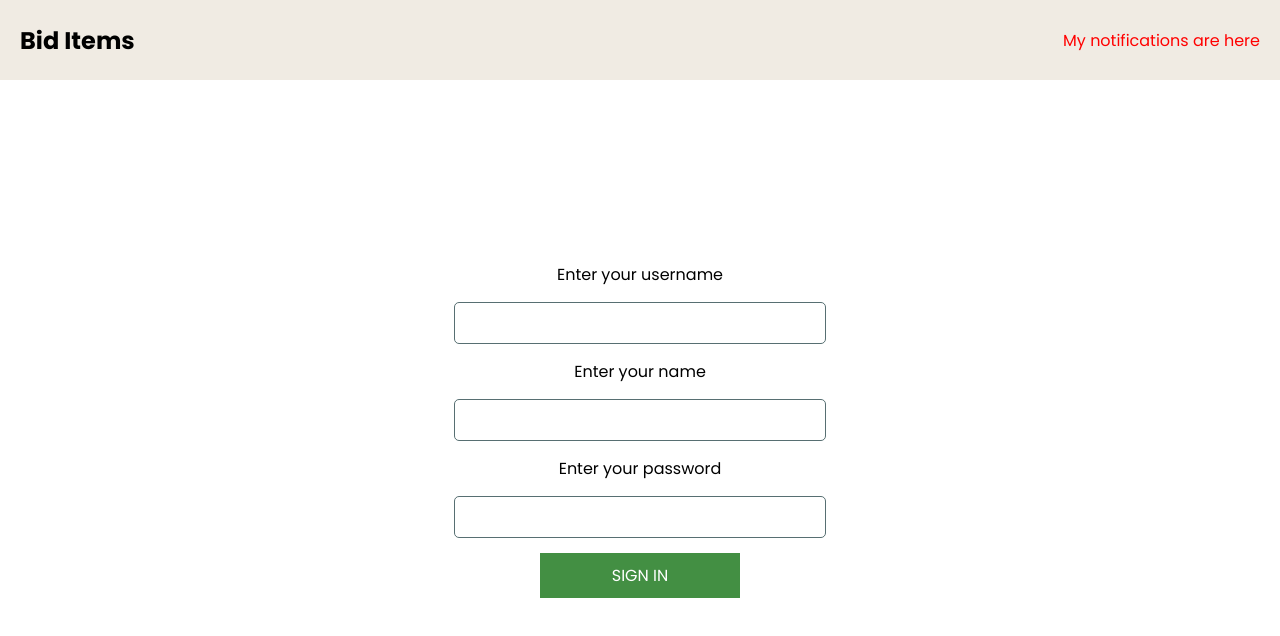
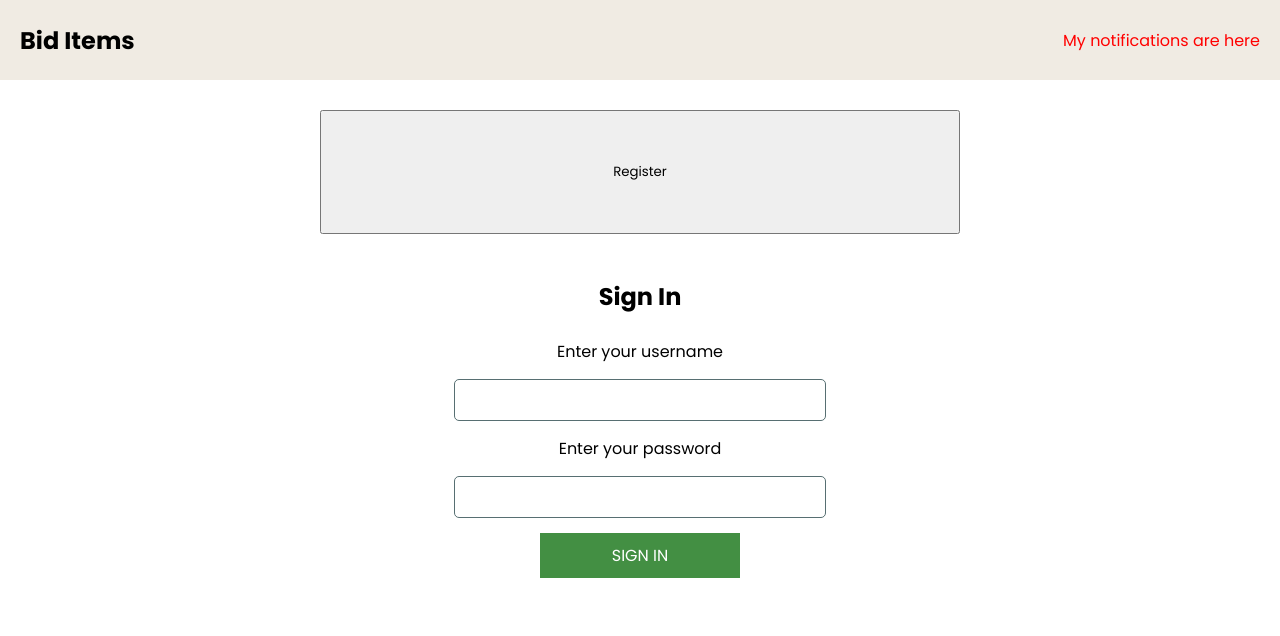
Before and after one commit to cryptozachary/bidding-system, a React (Create React App) app in the folder client/: page / in a window 1280 px wide. Shown: the top 636 px of the page. Built offline with nearby package versions, Linux system fonts and the light colour scheme; no server answers.

Commit message:
working on auth

```diff
--- a/client/src/App.css
+++ b/client/src/App.css
@@ -30,7 +30,7 @@ body {
 /* --------Stylesheet for the Home component ------*/
 .home__form {
   width: 100%;
-  height: 80vh;
+  /* height: 80vh; */
   padding: 20px;
   display: flex;
   align-items: center;
@@ -136,3 +136,19 @@ th {
 .bidProduct__name {
   margin-bottom: 20px;
 }
+
+.user-path-button-container {
+  display: flex;
+  flex-direction: column;
+  align-items: center;
+}
+
+.user-path-button {
+  width: 50%;
+  padding: 50px
+}
+
+.home-form-title {
+  margin-top: 25px;
+  margin-bottom: 25px;
+}
--- a/client/src/App.js
+++ b/client/src/App.js
@@ -17,7 +17,6 @@ function App() {
         <Nav socket={socket} />
         <Routes>
           <Route path="/" element={<Home />} />
-          <Route path="/signin" element={<Home />} />
           <Route path='/feet' render={() => <h1>Feet!</h1>} />
           <Route path="/products" element={<Products />} />
           <Route path="/products/add" element={<AddProduct socket={socket} />} />
--- a/client/src/components/Addproduct.js
+++ b/client/src/components/Addproduct.js
@@ -21,6 +21,7 @@ const AddProduct = ({ socket }) => {
 
         // send data to createproduct api with axios, send json object
         axios.post('http://localhost:4000/addproduct', productData)
+
         // send socketio the same data
         socket.emit('addProduct', productData)
         navigate('/products');
--- a/client/src/components/Home.js
+++ b/client/src/components/Home.js
@@ -9,11 +9,36 @@ const Home = () => {
     const [userName, setUserName] = useState('')
     const [name, setName] = useState('')
     const [password, setPassword] = useState('')
+    const [userPath, setUserPath] = useState({
+        signIn: false,
+        register: true
+    })
+    const [buttonText, setButtonText] = useState({
+        signIn: "Sign In",
+        register: "Register"
+    })
 
     const navigate = useNavigate();
+
     console.log('rendered')
 
-    const handleSubmit = (e) => {
+    const handleSignIn = (e) => {
+        e.preventDefault()
+        console.log('client' + userName)
+        // send data to sign in via api with axios, send json object
+        axios.post('http://localhost:4000/getuser', {
+            username: userName,
+            password: password
+        }).then(response => {
+            console.log(response.data)
+        })
+
+        localStorage.setItem('userName', userName);
+        // navigate('/products');
+
+    };
+
+    const handleRegister = (e) => {
         e.preventDefault()
 
         // send data to createuser api with axios, send json object
@@ -25,25 +50,36 @@ const Home = () => {
         localStorage.setItem('userName', userName);
         navigate('/products');
 
+
     };
+
+    const userPathAction = (e) => {
+        e.preventDefault()
+        console.log('userPathAction clicked')
+        setUserPath(prev => {
+            return ({
+                signIn: !prev.signIn, register: !prev.register,
+            }
+            )
+        });
+
+    }
+
+
 
     return (
         <div>
-            <form className="home__form" onSubmit={(e) => handleSubmit(e)}>
+            <div className='user-path-button-container'>
+                <button className="user-path-button" type='submit' onClick={(e) => userPathAction(e)}>{userPath.signIn ? buttonText.signIn : buttonText.register}</button>
+            </div>
+
+            {userPath.register ?
+                <form className="home__form" onSubmit={(e) => handleSignIn(e)}>
+                    <h2 className='home-form-title'>Sign In</h2>
                     <label htmlFor="username">Enter your username</label>
                     <input
                         type="text"
                         name="username"
-                    className="home__input"
-                    value={name}
-                    onChange={(e) => setName(e.target.value)}
-                    required
-                    minLength={6}
-                />
-                <label htmlFor="name">Enter your name</label>
-                <input
-                    type="text"
-                    name="name"
                         className="home__input"
                         value={userName}
                         onChange={(e) => setUserName(e.target.value)}
@@ -61,7 +97,42 @@ const Home = () => {
                         minLength={6}
                     />
                     <button type="submit" className="home__cta">SIGN IN</button>
-            </form>
+                </form> : <form className="home__form" onSubmit={(e) => handleRegister(e)}>
+                    <h2 className='home-form-title'>Register</h2>
+                    <label htmlFor="username">Enter your username</label>
+                    <input
+                        type="text"
+                        name="username"
+                        className="home__input"
+                        value={userName}
+                        onChange={(e) => setUserName(e.target.value)}
+                        required
+                        minLength={6}
+                    />
+                    <label htmlFor="name">Enter your name</label>
+                    <input
+                        type="text"
+                        name="name"
+                        className="home__input"
+                        value={name}
+                        onChange={(e) => setName(e.target.value)}
+                        required
+                        minLength={6}
+                    />
+                    <label htmlFor="password">Enter your password</label>
+                    <input
+                        type="text"
+                        name="password"
+                        className="home__input"
+                        value={password}
+                        onChange={(e) => setPassword(e.target.value)}
+                        required
+                        minLength={6}
+                    />
+                    <button type="submit" className="home__cta">SIGN IN</button>
+                </form>}
+
+
         </div>
     )
 }
```
Also changed, not shown: 1 other file (tests, documents, lock files or other folders). Lines whose indentation alone changed are shown as unchanged.
